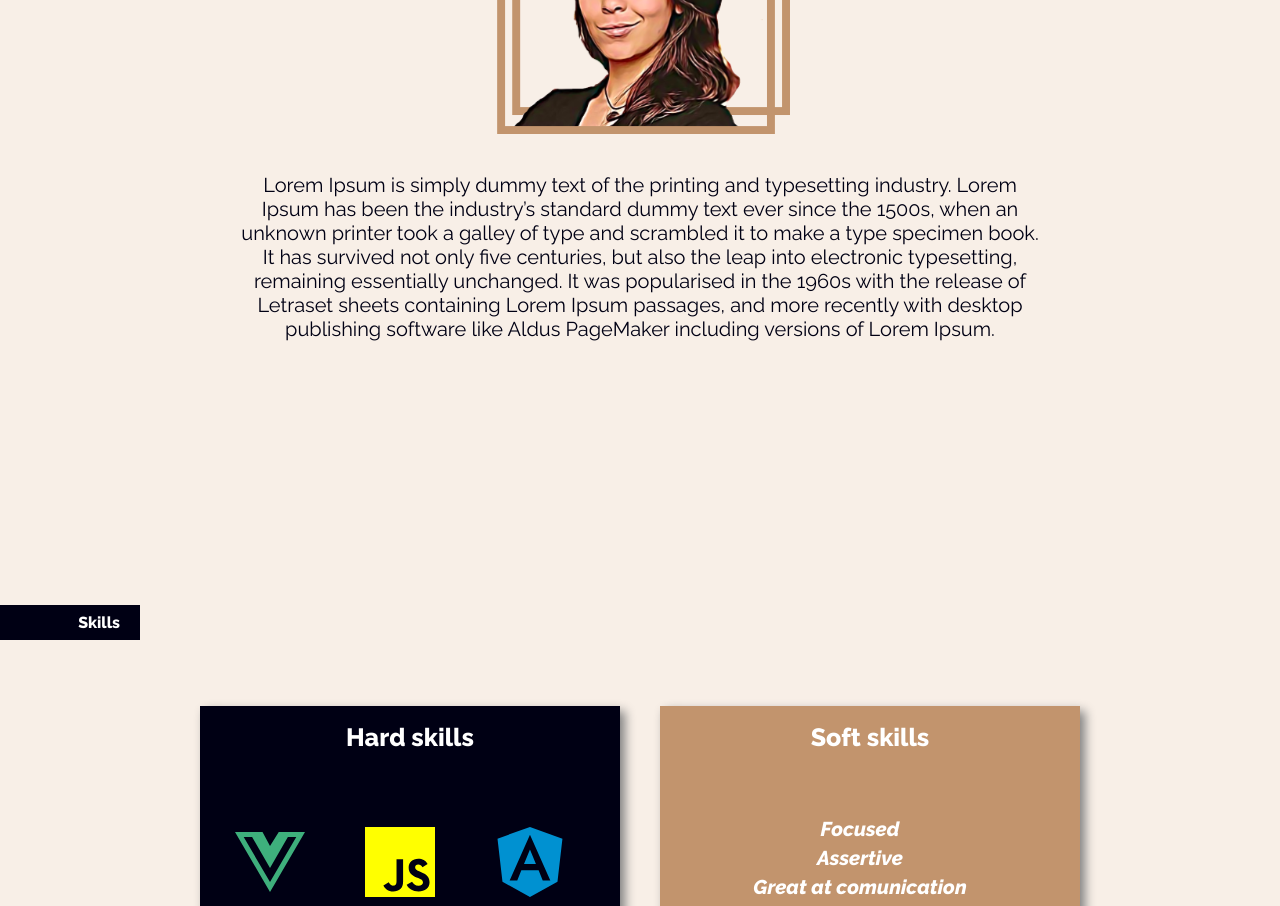
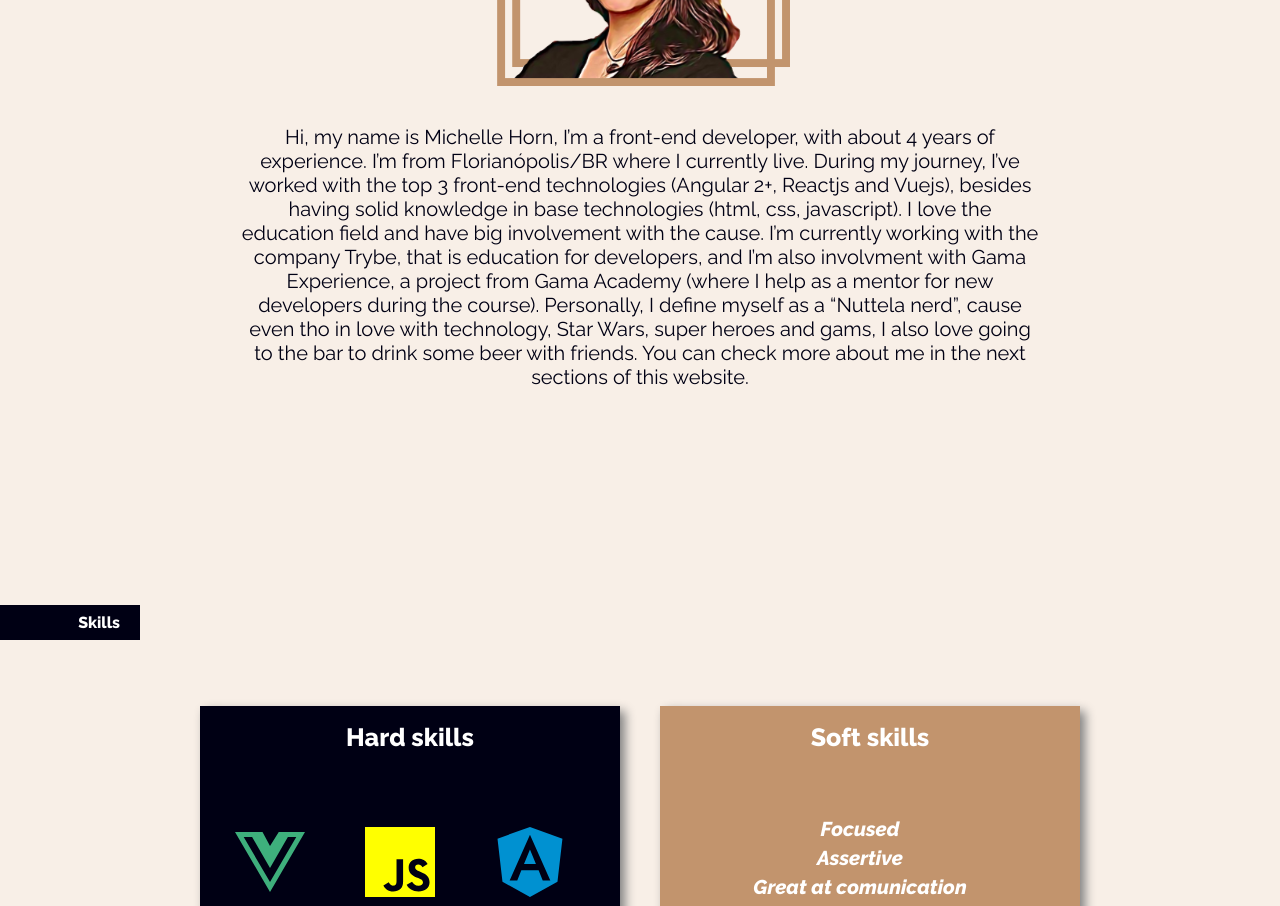
Before and after one commit to michellehorn/devmhorn, a React (Create React App) app: page / in a window 1280 px wide. Shown: the part 1120-2026 px from the top of the page. Built offline with nearby package versions, Linux system fonts and the light colour scheme.

Commit message:
about section

```diff
--- a/src/sections/About.js
+++ b/src/sections/About.js
@@ -12,16 +12,12 @@ export default class About extends Component {
             <Image src={profileImg} alt="Profile" />
             <Container id="about-area">
               <Content>
-                Lorem Ipsum is simply dummy text of the printing and typesetting
-                industry. Lorem Ipsum has been the industry’s standard dummy
-                text ever since the 1500s, when an unknown printer took a galley
-                of type and scrambled it to make a type specimen book. It has
-                survived not only five centuries, but also the leap into
-                electronic typesetting, remaining essentially unchanged. It was
-                popularised in the 1960s with the release of Letraset sheets
-                containing Lorem Ipsum passages, and more recently with desktop
-                publishing software like Aldus PageMaker including versions of
-                Lorem Ipsum.
+              Hi, my name is Michelle Horn, I’m a front-end developer, with about 4 years of experience. I’m from Florianópolis/BR where I currently live.
+During my journey, I’ve worked with the top 3 front-end technologies (Angular 2+, Reactjs and Vuejs), besides having solid knowledge in base technologies (html, css, javascript).
+
+I love the education field and have big involvement with the cause. I’m currently working with the company Trybe, that is education for developers, and I’m also involvment with Gama Experience, a project from Gama Academy (where I help as a mentor for new developers during the course).
+
+Personally, I define myself as a “Nuttela nerd”, cause even tho in love with technology, Star Wars, super heroes and gams, I also love going to the bar to drink some beer with friends. You can check more about me in the next sections of this website.
               </Content>
             </Container>
           </Container>
```
Also changed, not shown: 1 other file (tests, documents, lock files or other folders).
